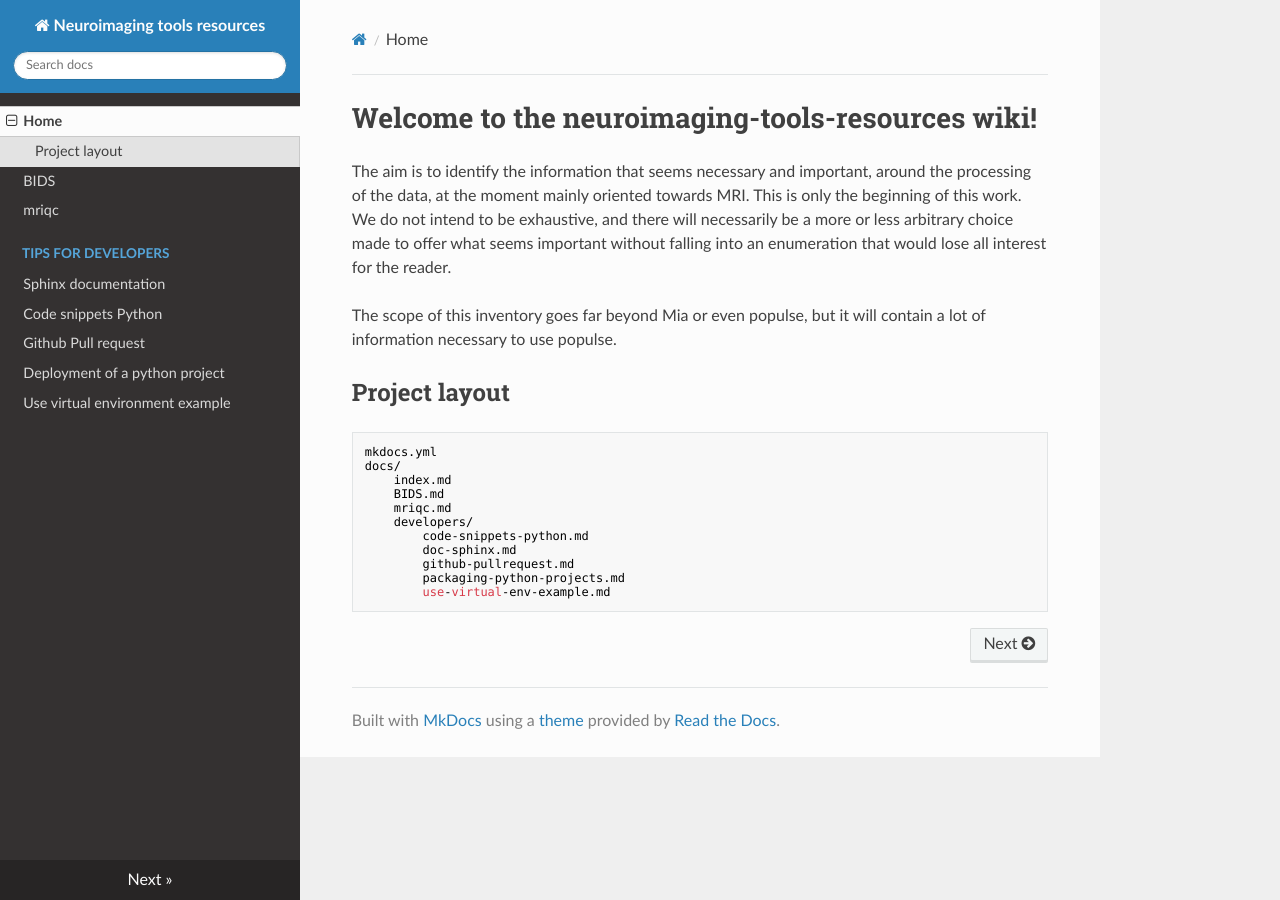
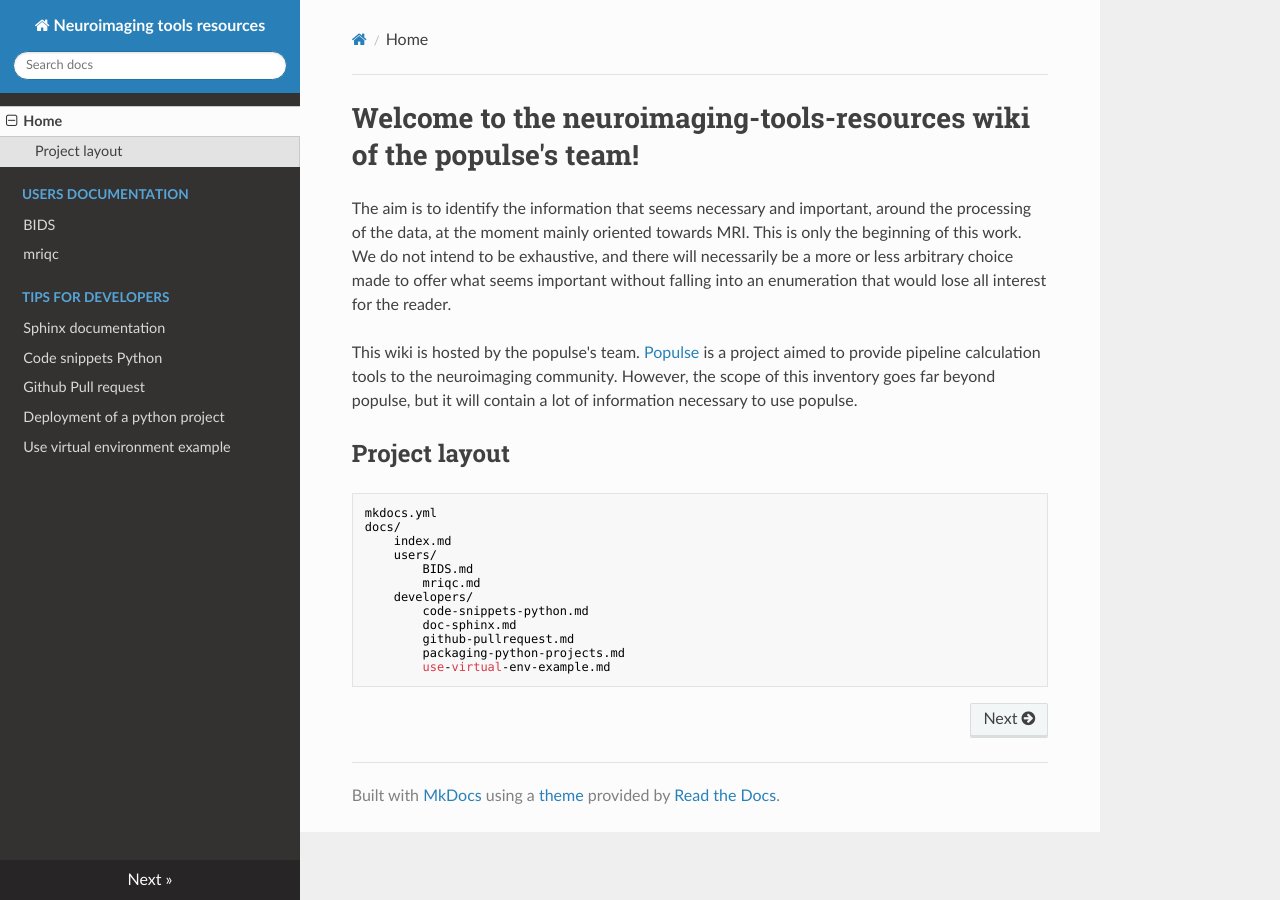
Before and after one commit to IRMaGe-3T/irmage-tools-resources, an MkDocs documentation site: the page built from docs/index.md, in a window 1280 px wide. Built offline with MkDocs 1.6.1, drawn with Linux system fonts in a browser that asks for light colours; nearby versions of some CDN libraries.

Commit message:
add docs

```diff
--- a/docs/index.md
+++ b/docs/index.md
@@ -1,16 +1,19 @@
-# Welcome to the neuroimaging-tools-resources wiki!
+# Welcome to the neuroimaging-tools-resources wiki of the populse's team!
 
 The aim is to identify the information that seems necessary and important, around the processing of the data, at the moment mainly oriented towards MRI. This is only the beginning of this work. We do not intend to be exhaustive, and there will necessarily be a more or less arbitrary choice made to offer what seems important without falling into an enumeration that would lose all interest for the reader.
 
-The scope of this inventory goes far beyond Mia or even populse, but it will contain a lot of information necessary to use populse.
+This wiki is hosted by the populse's team.
+[Populse](https://populse.github.io/) is a project aimed to provide pipeline calculation tools to the neuroimaging community.
+However, the scope of this inventory goes far beyond populse, but it will contain a lot of information necessary to use populse.
 
 ## Project layout
 
     mkdocs.yml
     docs/
         index.md
-        BIDS.md
-        mriqc.md
+        users/
+            BIDS.md
+            mriqc.md
         developers/
             code-snippets-python.md
             doc-sphinx.md
--- a/mkdocs.yml
+++ b/mkdocs.yml
@@ -2,8 +2,9 @@ site_name: Neuroimaging tools resources
 site_url: https://populse.github.io/neuroimaging-tools-resources
 nav:
     - Home: index.md
-    - BIDS: BIDS.md
-    - mriqc: mriqc.md
+    - Users documentation:
+      - BIDS: users/BIDS.md
+      - mriqc: users/mriqc.md
     - 'Tips for developers':
       - Sphinx documentation: developers/doc-sphinx.md
       - Code snippets Python: developers/code-snippets-python.md
```
Also changed, not shown: docs/users/BIDS.md (renamed from docs/BIDS.md), docs/users/mriqc.md (renamed from docs/mriqc.md).
